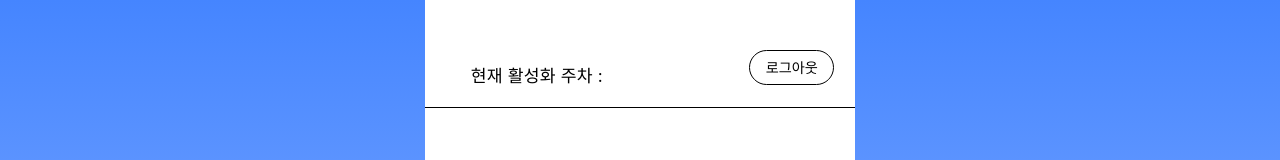
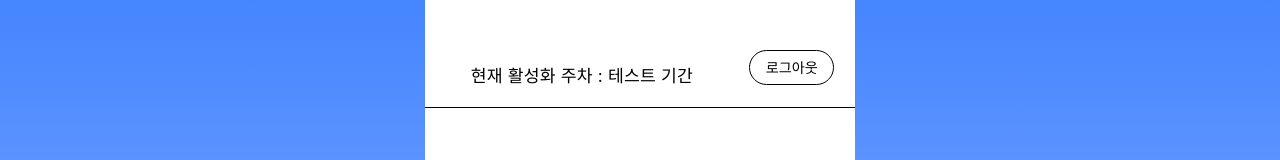
Before and after one commit to RE-CHECK/fe, a React (Vite) app: page /admin in a window 1280 px wide. Shown: the top 160 px of the page. Built offline with nearby package versions, Linux system fonts and the light colour scheme; no server answers.

Commit message:
:bug:fix: 관리자 페이지 현재 주차 오류 해결

```diff
--- a/src/pages/admin/AdminMain.jsx
+++ b/src/pages/admin/AdminMain.jsx
@@ -20,11 +20,7 @@ export default function AdminMain() {
     async function fetchWeek() {
       try {
         const res = await getCurrentWeek()
-        if (res.data == null) {
-          setCurrentWeek("테스트 ")
-        } else {
-          setCurrentWeek(res.weekNumber)
-        }
+        setCurrentWeek(res.weekNumber)
       } catch (e) {
         console.error('주차 조회 실패', e)
       }
@@ -40,7 +36,7 @@ export default function AdminMain() {
       {/* ── 헤더 영역 ── */}
       <div className="admin-main__header">
         <div className="current-week">
-          현재 활성화 주차 : {weekNumber !== null && <span>{weekNumber}주차</span>}
+          현재 활성화 주차 : {weekNumber !== null ? <span>{weekNumber}주차</span> : <span>테스트 기간</span>}
         </div>
         <button
           className="admin-main__logout"
```
